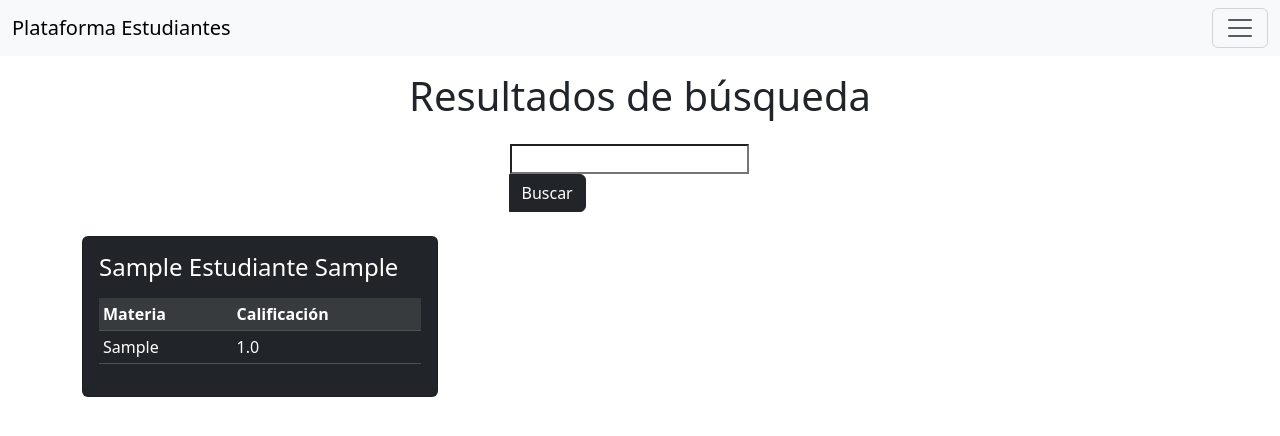
After one commit to CDGuarnizoOrtiz/Plataforma-Colegio, a Django app: page /buscar/ in a window 1280 px wide. The commit adds this page. Shown: the top 436 px of the page. Run offline with Django 5.2, Linux system fonts and the light colour scheme; tables that the repository leaves empty hold one stand-in row (values such as "Sample post").

Commit message:
Funcionalidad del buscador

```diff
--- a/academia/urls.py
+++ b/academia/urls.py
@@ -6,6 +6,7 @@ urlpatterns = [
     path('admin/', admin.site.urls),
     path('', views.index, name = 'index'),
     path('index/', views.index, name = 'index'),
+    path('buscar/', views.vista_estudiantes, name = 'buscar'),
     path('create/', views.create_estudiante, name = 'create'),
     path('aggnota/', views.agregar_nota, name = 'aggnota'),
     path('notas/', views.vernotas, name = 'notas'),
--- a/plataforma/forms.py
+++ b/plataforma/forms.py
@@ -41,3 +41,6 @@ class CustomUserCreationForm(UserCreationForm):
         role = self.cleaned_data['role']  # Obtiene el rol seleccionado en el formulario
         Profile.objects.create(user=user, role=role)  # Crea el perfil vinculado
         return user
+
+class BuscarEstudianteForm(forms.Form):
+    nombre = forms.CharField(label="buscar estudiante", max_length=100, required= False)
--- a/plataforma/models.py
+++ b/plataforma/models.py
@@ -16,7 +16,7 @@ class nota(models.Model):
     calificacion = models.FloatField()
 
     def __str__(self):
-     return f"{self.materia} {self.calificacions}"
+     return f"{self.materia} {self.calificacion}"
 
 class Profile(models.Model):
     user = models.OneToOneField(User, on_delete=models.CASCADE)
--- a/plataforma/templates/agregarestudiante.html
+++ b/plataforma/templates/agregarestudiante.html
@@ -10,7 +10,7 @@
                     {% csrf_token %}
                     {{form}}
 
-                    <button class="btn btn-primary w-100 mt-3">Guardar</button>
+                    <button class="btn btn-dark w-100 mt-3">Guardar</button>
                 </div>
             </form>
         </div>
--- a/plataforma/templates/base.html
+++ b/plataforma/templates/base.html
@@ -42,9 +42,9 @@
                   </ul>
                 </li>
               </ul>
-              <form class="d-flex mt-3" role="search">
-                <input class="form-control me-2" type="search" placeholder="Search" aria-label="Search">
-                <button class="btn btn-outline-success" type="submit">Search</button>
+              <form class="d-flex mt-3" role="search" method="get" action="{% url 'buscar' %}">
+                <input class="form-control me-2" type="search" placeholder="Buscar estudiante" name="nombre" aria-label="Search">
+                 <button class="btn btn-outline-success" type="submit">Buscar</button>
               </form>
             </div>
           </div>
--- /dev/null
+++ b/plataforma/templates/buscarestudiante.html
@@ -0,0 +1,56 @@
+{% extends 'base.html' %}
+
+{% block content %}
+<main class="container mt-4">
+  <h1 class="mb-4 text-center">Resultados de búsqueda</h1>
+
+    <form method="get" class="mb-4">
+    <div class="row justify-content-center">
+        <div class="col-md-3">
+        <div class="input-group">
+            {{ form.nombre }}
+            <button type="submit" class="btn btn-dark">Buscar</button>
+        </div>
+        </div>
+    </div>
+    </form>
+
+  {% if estudiantes_data %}
+    <div class="row">
+      {% for item in estudiantes_data %}
+        <div class="col-md-4 mb-4">
+          <div class="card bg-dark text-white h-100">
+            <div class="card-body">
+              <h4 class="card-title text-capitalize">
+                {{ item.estudiante.nombre }} {{ item.estudiante.apellido }}
+              </h4>
+              <table class="table table-dark table-sm mt-3">
+                <thead>
+                  <tr class="table-active">
+                    <th>Materia</th>
+                    <th>Calificación</th>
+                  </tr>
+                </thead>
+                <tbody>
+                  {% for nota in item.notas %}
+                  <tr>
+                    <td>{{ nota.materia }}</td>
+                    <td>{{ nota.calificacion }}</td>
+                  </tr>
+                  {% empty %}
+                  <tr>
+                    <td colspan="2">Sin notas registradas.</td>
+                  </tr>
+                  {% endfor %}
+                </tbody>
+              </table>
+            </div>
+          </div>
+        </div>
+      {% endfor %}
+    </div>
+  {% else %}
+    <p class="text-center mt-5">No se encontraron estudiantes con ese nombre.</p>
+  {% endif %}
+</main>
+{% endblock %}
--- a/plataforma/templates/crearestudiantes.html
+++ b/plataforma/templates/crearestudiantes.html
@@ -25,7 +25,7 @@
                         {{ form.email }}
                     </div>
 
-                    <button class="btn btn-primary w-100 mt-3">Guardar</button>
+                    <button class="btn btn-dark w-100 mt-3">Guardar</button>
                 </div>
             </form>
         </div>
--- a/plataforma/templates/index.html
+++ b/plataforma/templates/index.html
@@ -10,8 +10,8 @@
   <div class="center-container">
     <h1>New school</h1>
     <div>
-      <a href="{% url 'create' %}" class="btn btn-success">Crear nuevo estudiante</a>
-      <a href="{% url 'aggnota' %}" class="btn btn-success">Agregar nota del estudiante</a>
+      <a href="{% url 'create' %}" class="btn btn-dark">Crear nuevo estudiante</a>
+      <a href="{% url 'aggnota' %}" class="btn btn-dark">Agregar nota del estudiante</a>
     </div>
   </div>
 </main>
--- a/plataforma/views.py
+++ b/plataforma/views.py
@@ -4,7 +4,7 @@ from .forms import CustomUserCreationForm
 from django.contrib.auth.models import User
 from django.contrib.auth import login, logout, authenticate
 from django.db import IntegrityError
-from .forms import estudianteform, notaform
+from .forms import estudianteform, notaform,BuscarEstudianteForm
 from .models import estudiante,nota
 from django.utils import timezone
 from django.contrib.auth.decorators import login_required
@@ -94,3 +94,25 @@ def signin(request):
         else:
             login(request, user)
             return redirect('notas')
+
+def vista_estudiantes(request):
+    form = BuscarEstudianteForm(request.GET or None)
+    estudiantes = estudiante.objects.all()
+
+    if form.is_valid():
+        nombre = form.cleaned_data.get('nombre')
+        if nombre:
+            estudiantes = estudiantes.filter(nombre__icontains=nombre)
+
+    estudiantes_data = []
+    for est in estudiantes:
+        notas = nota.objects.filter(estudiante=est)
+        estudiantes_data.append({
+            'estudiante': est,
+            'notas': notas
+        })
+
+    return render(request, 'buscarestudiante.html', {
+        'form': form,
+        'estudiantes_data': estudiantes_data
+    })
```
